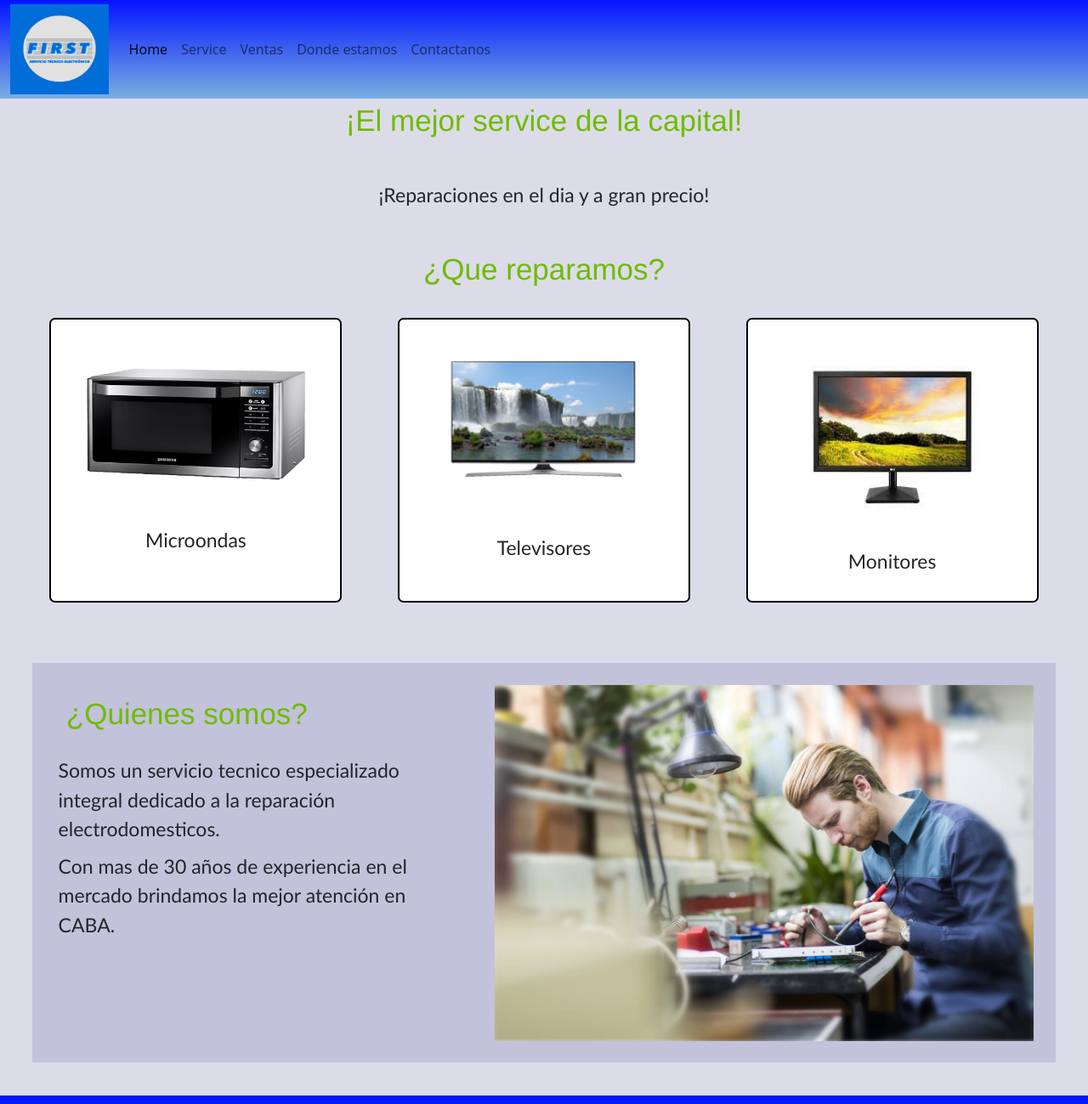
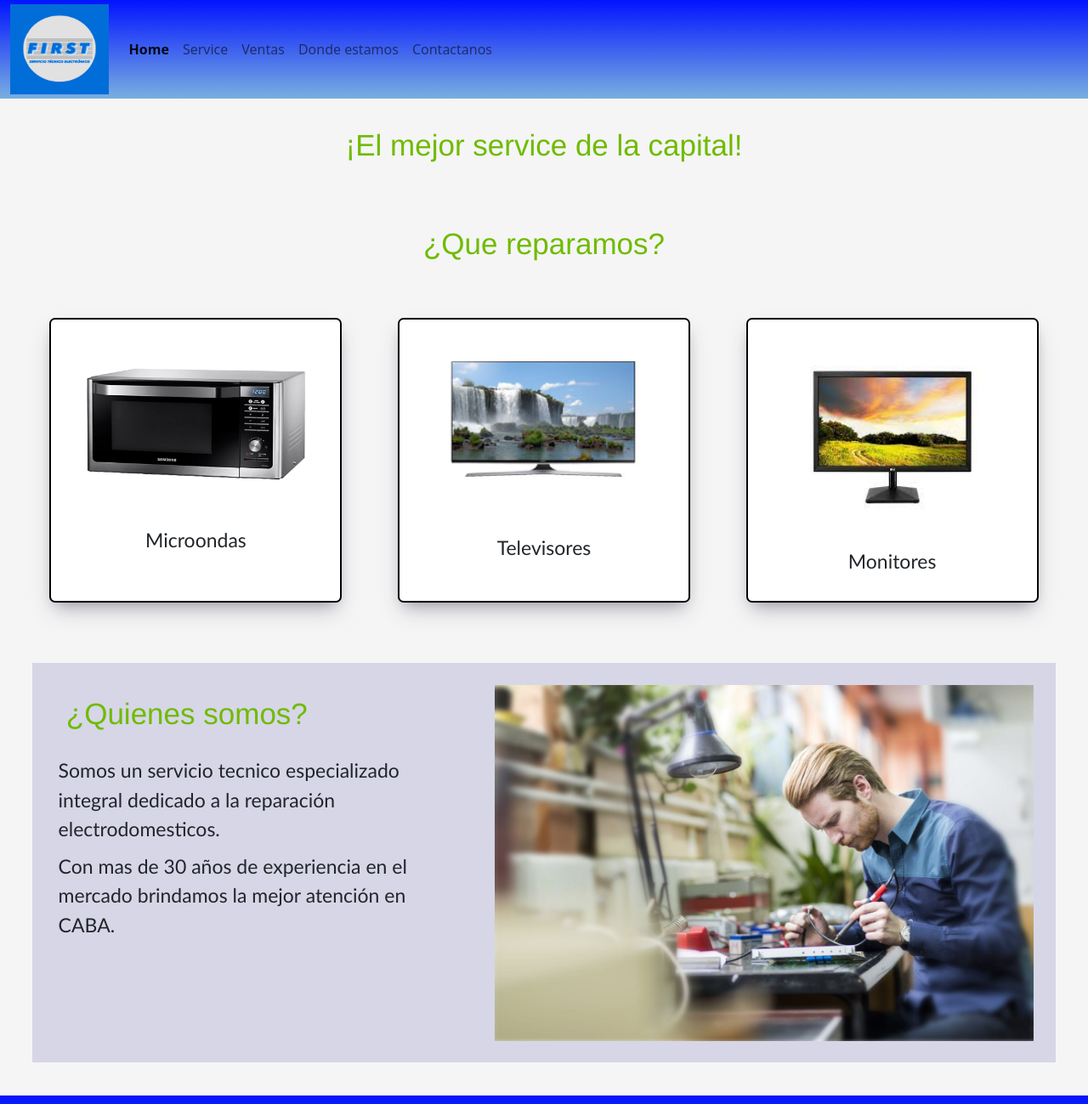
Before and after one commit to Escu97/proyecto, a website: page index.html in a window 1280 px wide. Shown: the top 1299 px of the page at 85% size. Drawn offline with nearby package versions, Linux system fonts and the light colour scheme.

Commit message:
mejorando un poco

```diff
--- a/index.html
+++ b/index.html
@@ -38,7 +38,6 @@
         <div id="grid_index">
             <div id="titulo_grid">
                 <h2>¡El mejor service de la capital!</h2>
-                <p>¡Reparaciones en el dia y a gran precio!</p>
                 <h2>¿Que reparamos?</h2>
             </div>
             <div class="card" id="mic_grid">
--- a/scss/layout/_generales.scss
+++ b/scss/layout/_generales.scss
@@ -11,7 +11,7 @@ a{
 }
 
 body{
-    background-color: rgb(220, 220, 233);
+    background-color: whitesmoke;
 }
 
 p{
--- a/scss/layout/_grids.scss
+++ b/scss/layout/_grids.scss
@@ -57,6 +57,7 @@
     border-radius: 2%;
     border: 2px solid black;
     background-color: white;
+    box-shadow: rgba(50, 50, 93, 0.25) 0px 13px 27px -5px, rgba(0, 0, 0, 0.3) 0px 8px 16px -8px;
 }
 
 .card-body{
--- a/scss/layout/_menu.scss
+++ b/scss/layout/_menu.scss
@@ -9,3 +9,7 @@
     height: calc(90px + 2vh);
     width: calc(90px + 2vw);
 }
+
+.active{
+    font-weight: 600;
+}
--- a/scss/variables/_variables.scss
+++ b/scss/variables/_variables.scss
@@ -1,6 +1,6 @@
 
 $color_fondo: (linear-gradient(rgb(2, 19, 255), rgb(121, 175, 224)));
 
-$color_cuerpo: rgb(194, 194, 218);
+$color_cuerpo: rgb(214, 214, 231);
 
 $tam_icono: 25px;
```
Also changed, not shown: css/estilos.css.
